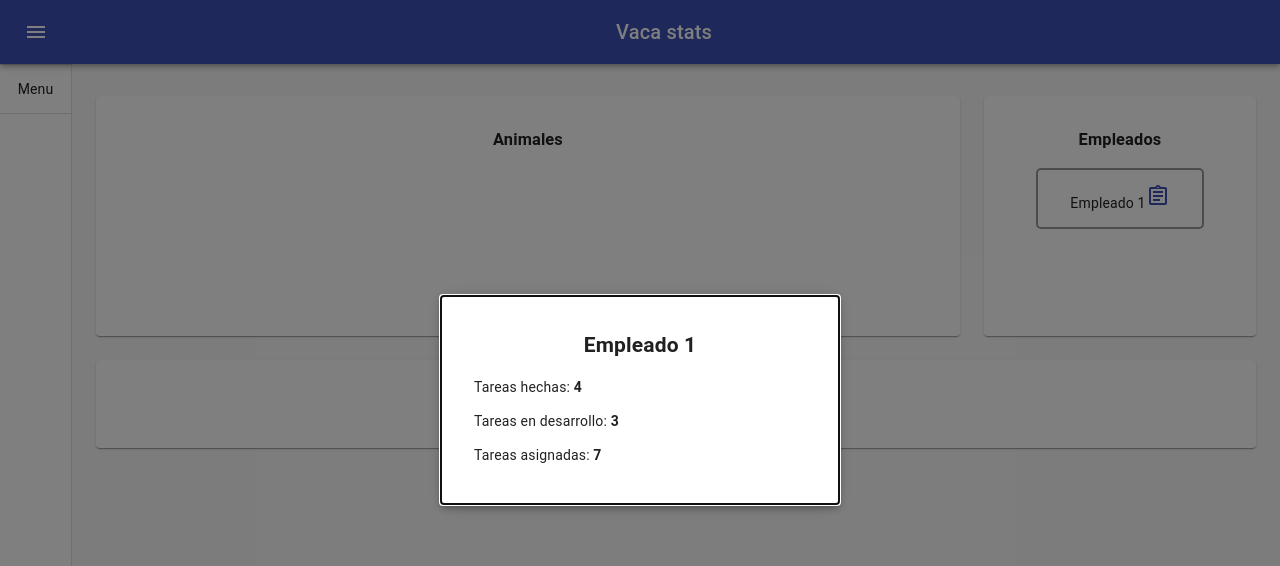
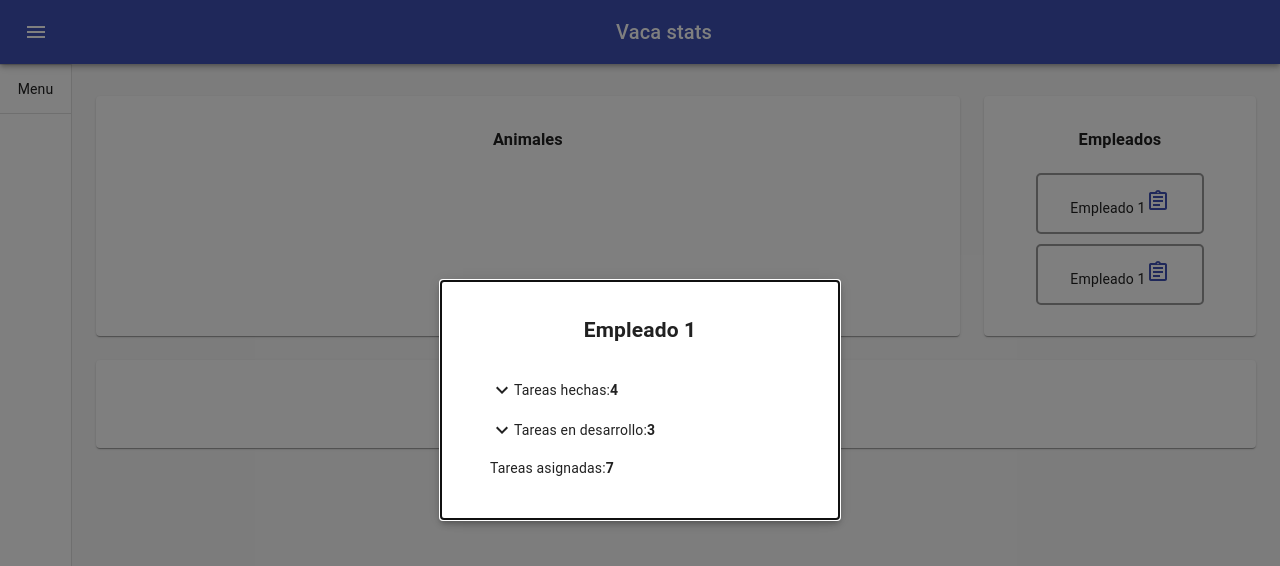
Before and after one commit to FMB555/SEMI-1, a React (Create React App) app: page / in a window 1280 px wide. Both pictures are taken after a click on the icon 1157 px from the left and 196 px from the top of the page. Shown: the top 566 px of the page. Built offline with nearby package versions, Linux system fonts and the light colour scheme.

Commit message:
added lists

```diff
--- a/src/Partes/Chart.js
+++ b/src/Partes/Chart.js
@@ -19,6 +19,11 @@ import MenuIcon from '@material-ui/icons/Menu';
 import Button from '@material-ui/core/Button';
 import Modal from '@material-ui/core/Modal';
 import Assignment from '@material-ui/icons/AssignmentOutlined';
+import ExpandLess from '@material-ui/icons/ExpandLess';
+import ExpandMore from '@material-ui/icons/ExpandMore';
+import ListItem from '@material-ui/core/ListItem';
+import ListItemText from '@material-ui/core/ListItemText';
+import { Collapse } from '@material-ui/core';
 //import Estadistica from '../Partes/Estadistica'
 
 
@@ -139,6 +144,12 @@ const useStyles = makeStyles((theme) => ({
     width: '70%',
     borderRadius: 5,
     alignSelf: 'center',
+    margin: 5,
+  },
+  list: {
+    width: '100%',
+    maxWidth: 360,
+    backgroundColor: theme.palette.background.paper,
   },
 }));
 
@@ -157,6 +168,14 @@ export default function Dashboard() {
   }
   const handleModalClose = () => {
     setModalOpen(false);
+  }
+  const [doneOpen, setDoneOpen] = React.useState(false);
+  const handleDone = () => {
+    setDoneOpen(!doneOpen);
+  }
+  const [incompleteOpen, setIncompleteOpen] = React.useState(false);
+  const handleIncomplete = () => {
+    setIncompleteOpen(!incompleteOpen);
   }
   const fixedHeightPaper = clsx(classes.paper, classes.fixedHeight);
 
@@ -219,6 +238,11 @@ export default function Dashboard() {
                     <Assignment color="primary" onClick={handleModalOpen} />
                   </p>
                 </paper>
+                <paper className={classes.worker}>
+                  <p>Empleado 1
+                    <Assignment color="primary" onClick={handleModalOpen} />
+                  </p>
+                </paper>
               </Paper>
             </Grid>
             {/* Recent Orders */}
@@ -241,15 +265,46 @@ export default function Dashboard() {
     className={classes.modal}>
       <div className={classes.paperModal}>
         <h2 id="simple-modal-title" align="center">Empleado 1</h2>
-        <p>
-          Tareas hechas: <b>4</b>
-        </p>
-        <p>
-          Tareas en desarrollo: <b>3</b>
-        </p>
-        <p>
-          Tareas asignadas: <b>7</b>
-        </p>
+        <List>
+          <ListItem>
+            {doneOpen ? <ExpandLess onClick={handleDone}/> : <ExpandMore onClick={handleDone} />} Tareas hechas: <b>4</b>
+          </ListItem>
+            <Collapse in={doneOpen}>
+              <List component="nav" aria-label="completas" className={classes.list}>
+                <ListItem>
+                  <ListItemText secondary="Tarea 1" />
+                </ListItem>
+                <ListItem>
+                  <ListItemText secondary="Tarea 4" />
+                </ListItem>
+                <ListItem>
+                  <ListItemText secondary="Tarea 5" />
+                </ListItem>
+                <ListItem>
+                  <ListItemText secondary="Tarea 6" />
+                </ListItem>
+              </List>
+            </Collapse>
+          <ListItem>
+            {incompleteOpen ? <ExpandLess onClick={handleIncomplete} /> : <ExpandMore onClick={handleIncomplete} />} Tareas en desarrollo: <b>3</b>
+          </ListItem>
+            <Collapse in={incompleteOpen}>
+            <List component="nav" aria-label="incompletas" className={classes.list}>
+                <ListItem checklist>
+                  <ListItemText secondary="Tarea 2" />
+                </ListItem>
+                <ListItem>
+                  <ListItemText secondary="Tarea 3" />
+                </ListItem>
+                <ListItem>
+                  <ListItemText secondary="Tarea 7" />
+                </ListItem>
+              </List>
+            </Collapse>
+          <ListItem>
+            Tareas asignadas: <b>7</b>
+          </ListItem>
+        </List>
       </div>
     </Modal>
     </>
```
